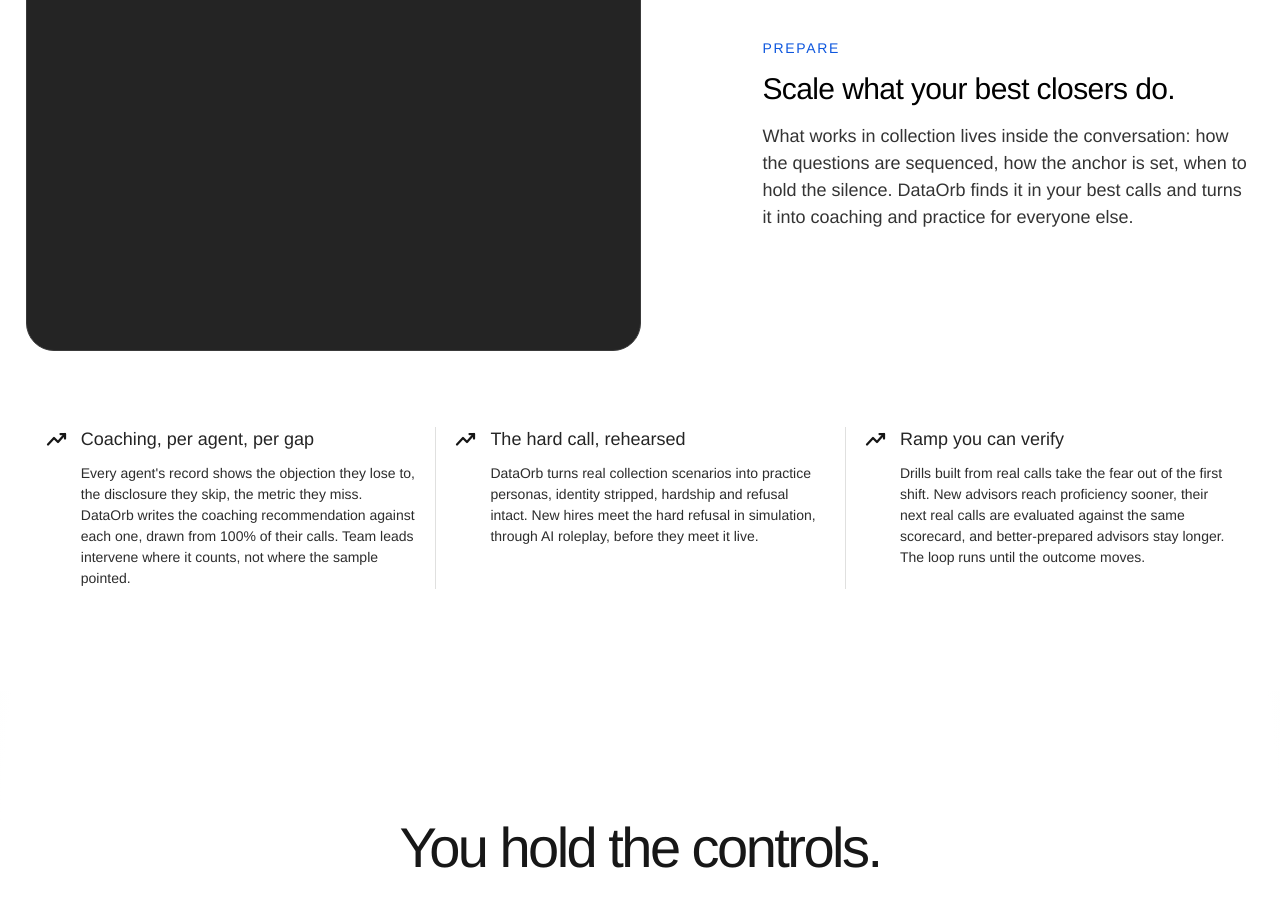
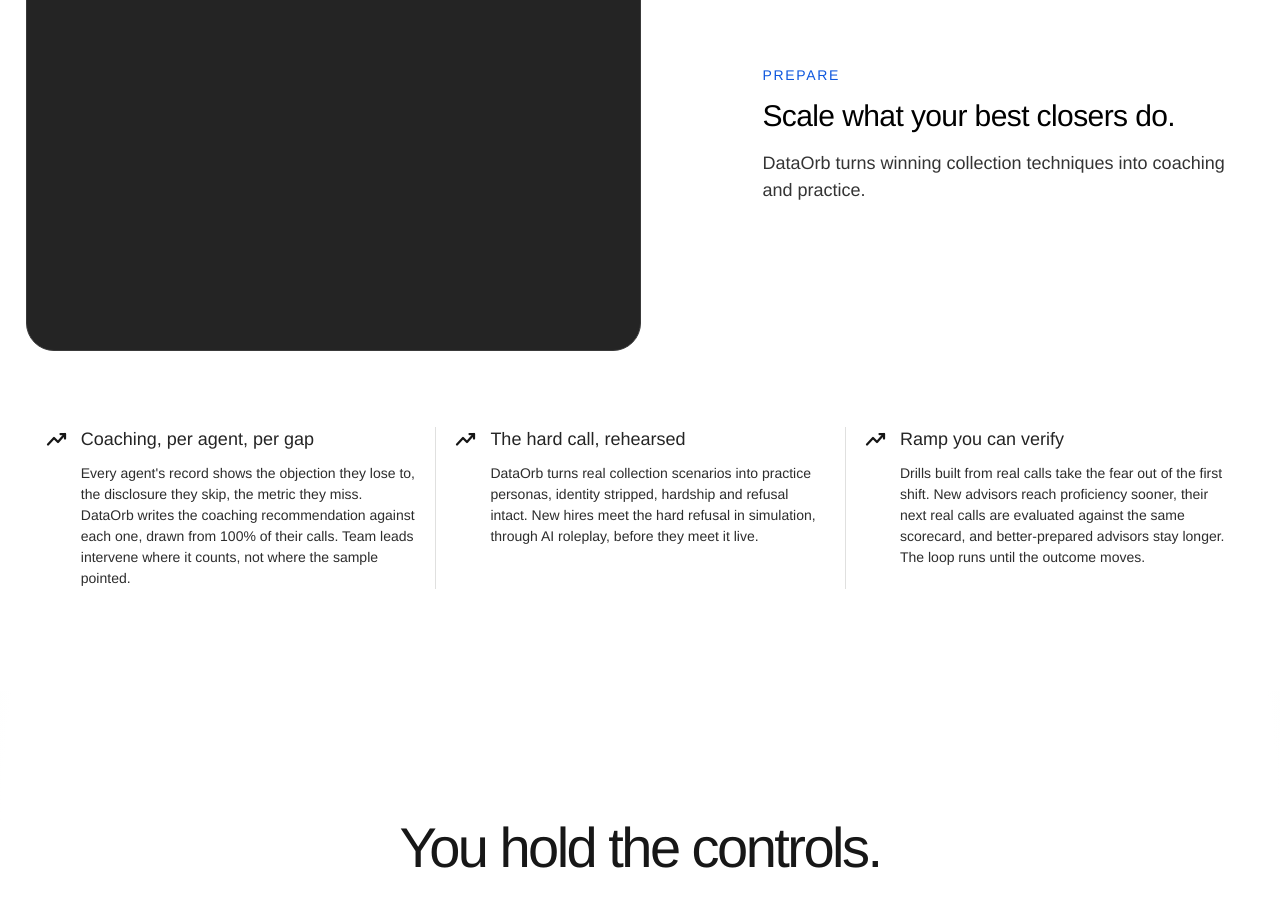
Before and after one commit to Umesh0014/DO-website, a Next.js app: page /collection-intelligence in a window 1280 px wide. Shown: the part 2560-3466 px from the top of the page. Built offline with nearby package versions, Linux system fonts and the light colour scheme; a web font is replaced by a local one.

Commit message:
Shorten collection coaching copy

```diff
--- a/app/components/IntelligenceLandingPage.tsx
+++ b/app/components/IntelligenceLandingPage.tsx
@@ -171,7 +171,7 @@ const collectionSections: IntelligenceSection[] = [
   {
     eyebrow: "Prepare",
     heading: "Scale what your best closers do.",
-    body: "What works in collection lives inside the conversation: how the questions are sequenced, how the anchor is set, when to hold the silence. DataOrb finds it in your best calls and turns it into coaching and practice for everyone else.",
+    body: "DataOrb turns winning collection techniques into coaching and practice.",
     features: [
       {
         title: "Coaching, per agent, per gap",
```
